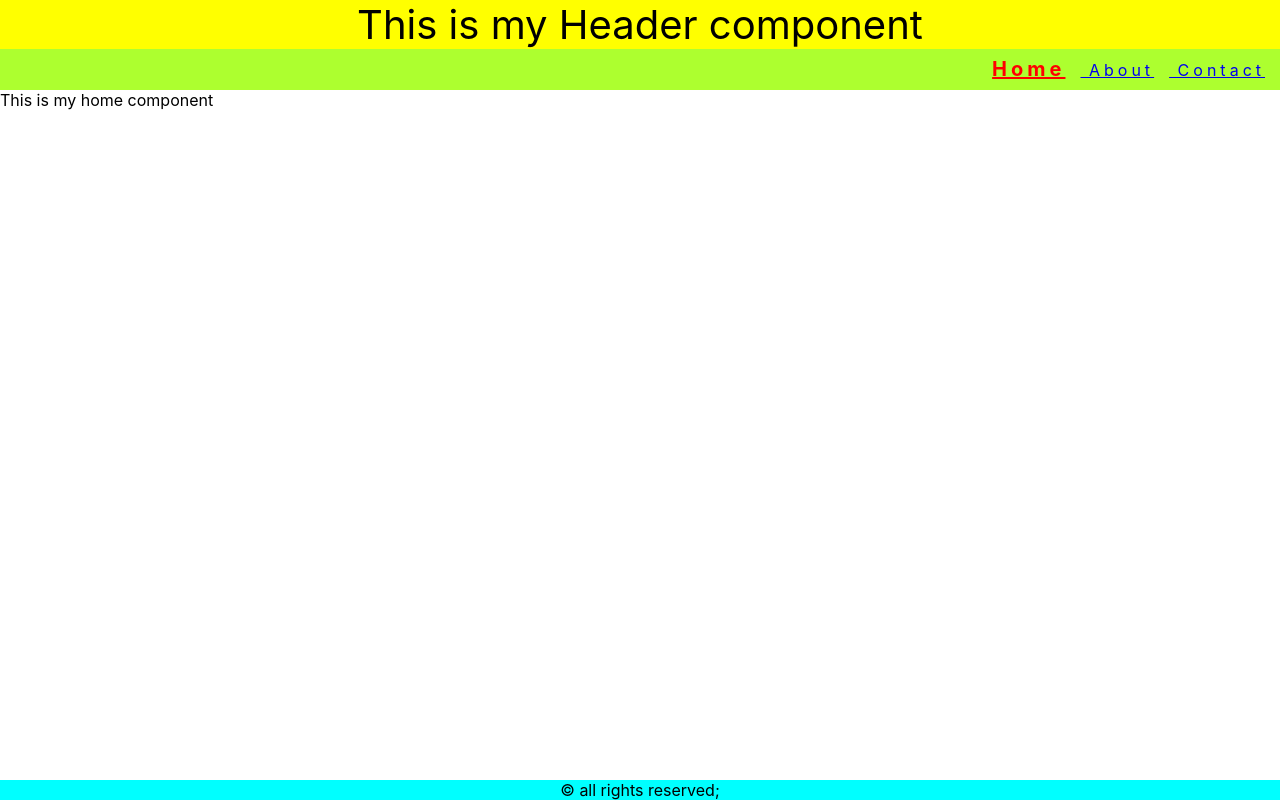
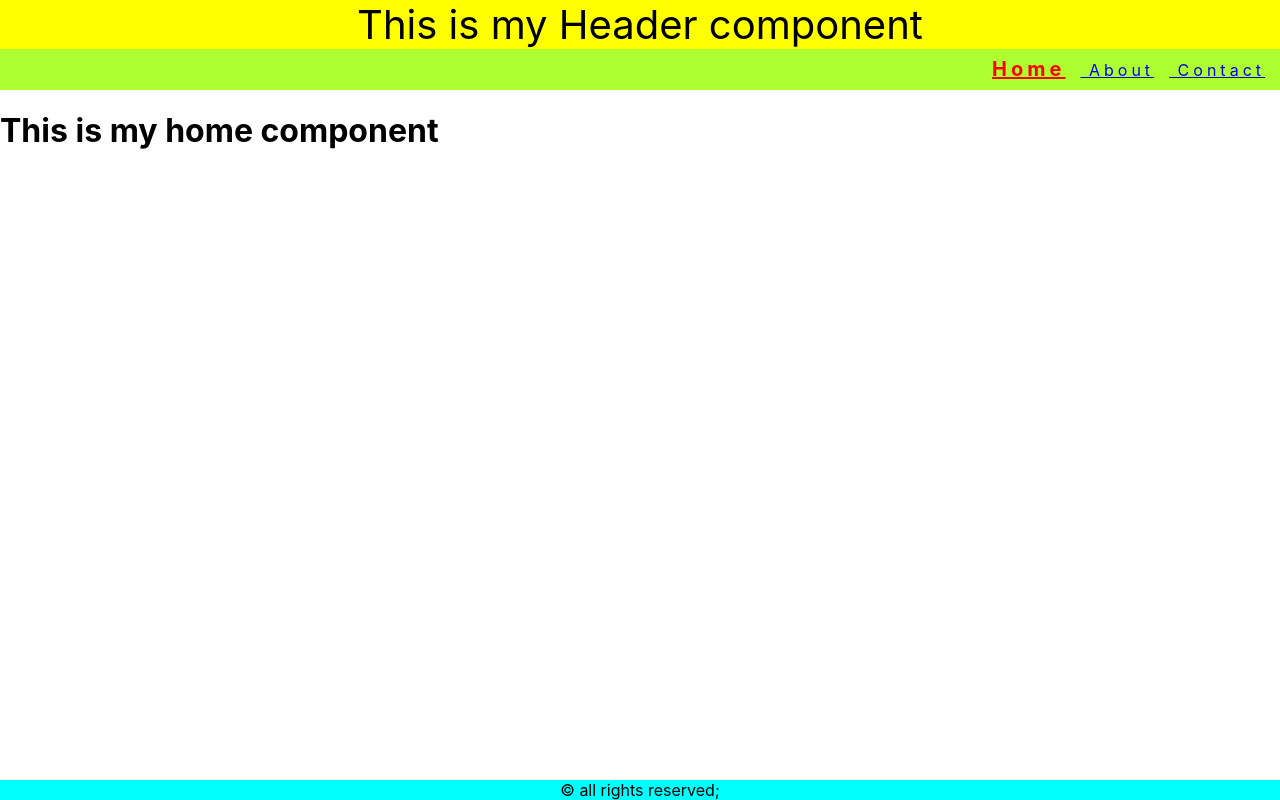
Before and after one commit to anupama-prabhu/my-first-project, a React (Create React App) app: page /#/Home in a window 1280 px wide. Built offline with nearby package versions, Linux system fonts and the light colour scheme.

Commit message:
change to h1 tag in home component

```diff
--- a/src/Home.js
+++ b/src/Home.js
@@ -2,6 +2,6 @@ import React from 'react'
 
 export const Home = () => {
     return (
-        <div>This is my home component</div>
+        <h1>This is my home component</h1>
     )
 }
```
